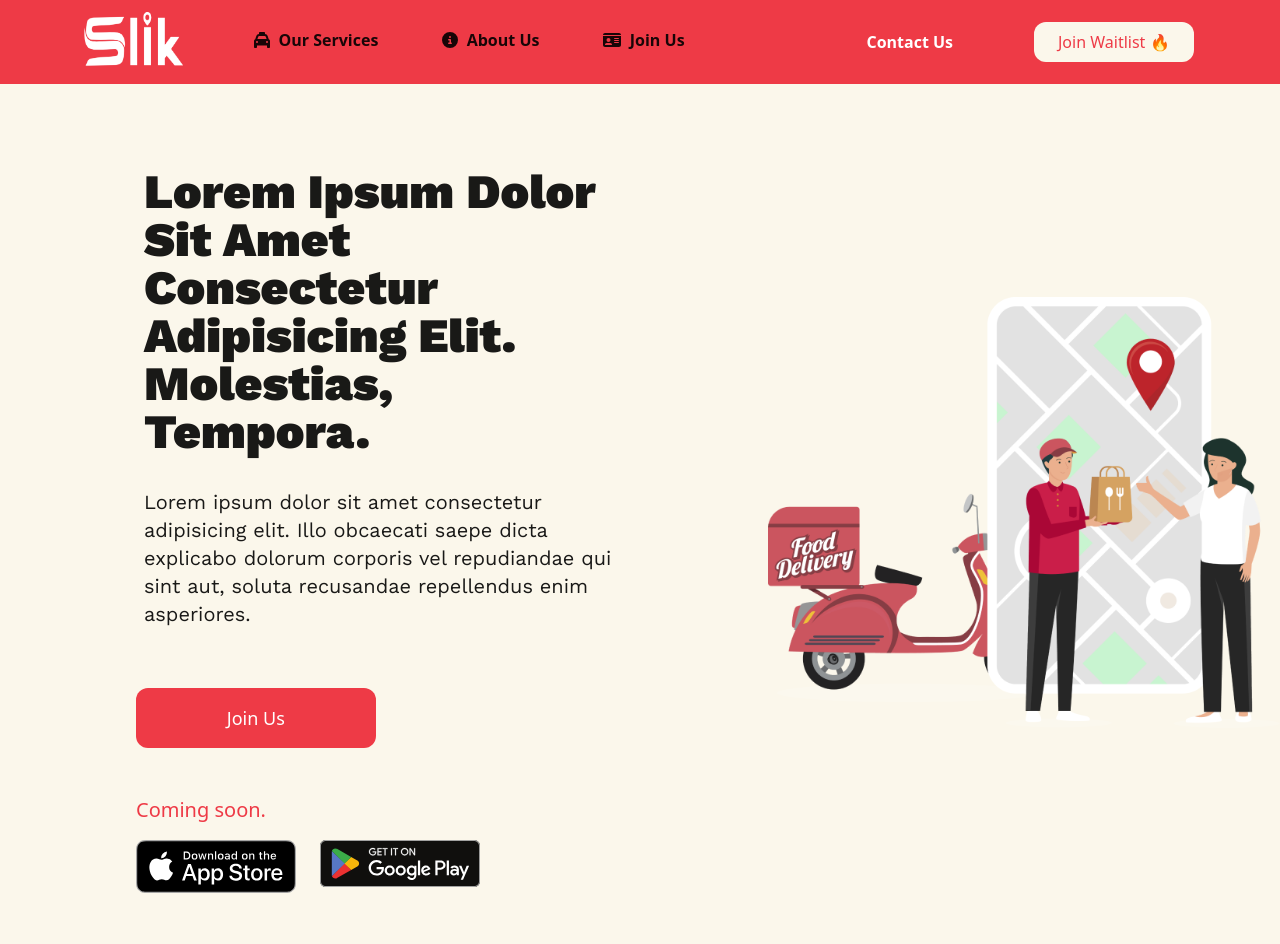
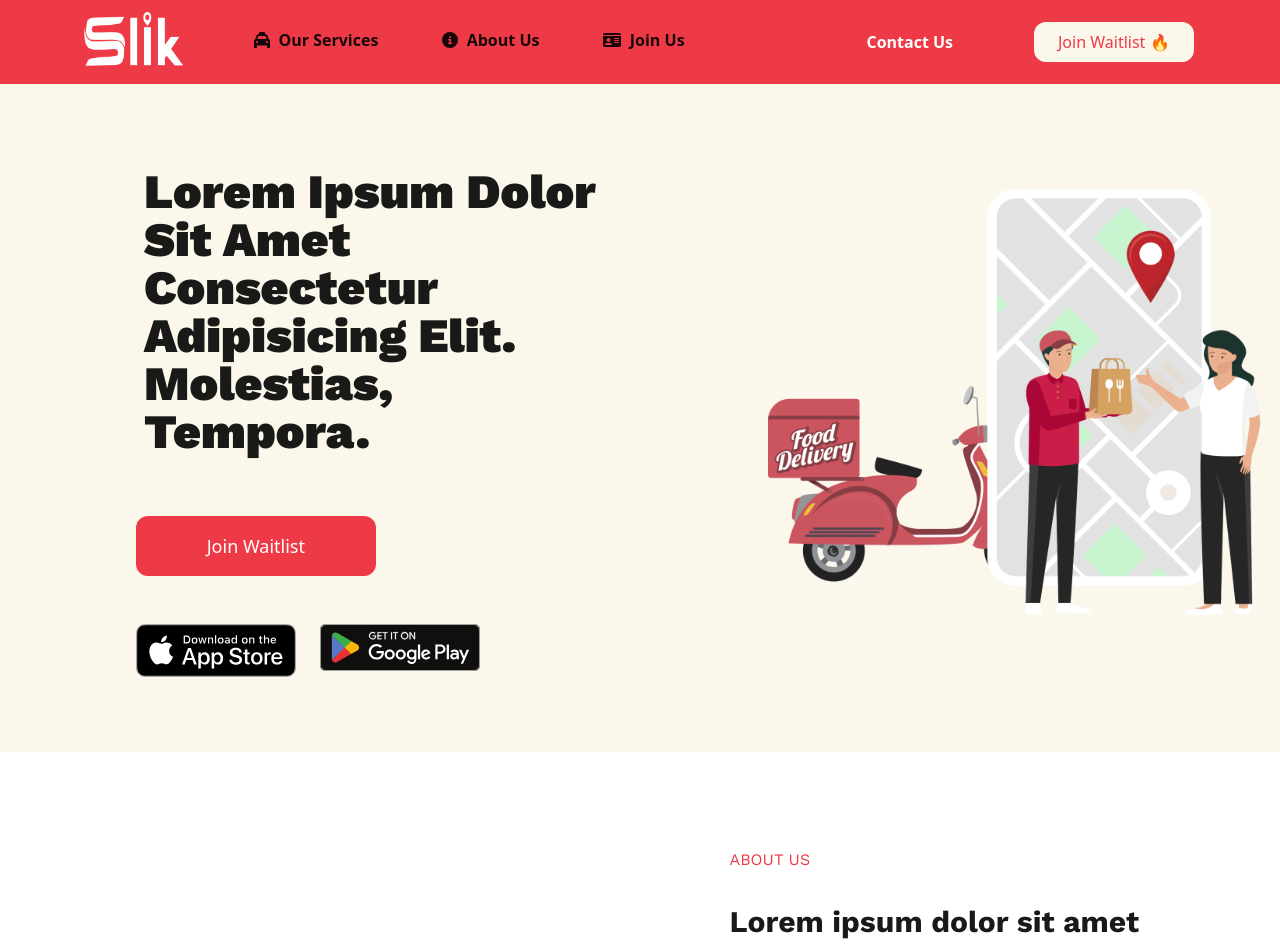
Before and after one commit to timmy-oss/slik, a Next.js app: page / in a window 1280 px wide. Shown: the top 944 px of the page. Built offline with nearby package versions, Linux system fonts and the light colour scheme.

Commit message:
UI IMprov.

```diff
--- a/components/Home.jsx
+++ b/components/Home.jsx
@@ -65,7 +65,7 @@ export default function Home(props) {
             tempora.
           </h1>
 
-          <p
+          {/* <p
             data-aos="fade-up"
             style={{ fontFamily: "Work Sans" }}
             className="text-center max-w-3xl px-4 text-lg lg:text-xl lg:text-left md:dark:text-white py-4 dark:text-white text-black/90 md:text-black/90"
@@ -73,11 +73,11 @@ export default function Home(props) {
             Lorem ipsum dolor sit amet consectetur adipisicing elit. Illo
             obcaecati saepe dicta explicabo dolorum corporis vel repudiandae qui
             sint aut, soluta recusandae repellendus enim asperiores.
-          </p>
+          </p> */}
 
           <div className="mt-[36px] w-full flex flex-row justify-center lg:justify-start items-center   p-2 lg:w-[70%]  ">
             <button className="block w-[70%] hover:text-[#EE3A46] dark:hover:text-white  text-lg px-12 py-2 lg:py-4 hover:bg-white dark:hover:bg-[#242318] hover:ring-1 hover:ring-[#EE3A46] transition-colors text-white transform duration-300 font-normal   bg-[#EE3A46]  rounded-xl outline-none text-center ">
-              Join Us
+              Join Waitlist
             </button>
           </div>
 
@@ -96,10 +96,10 @@ export default function Home(props) {
           </div>
 
           <div className="lg:flex-1 p-2 self-start space-y-4 mt-8">
-            <h2 className="text-left text-[#EE3A46] dark:marker:text-white text-lg lg:text-xl">
+            {/* <h2 className="text-left text-[#EE3A46] dark:marker:text-white text-lg lg:text-xl">
               {" "}
               Coming soon.
-            </h2>{" "}
+            </h2>{" "} */}
             <div className="flex flex-row justify-start space-x-6">
               <div>
                 <Image
```
